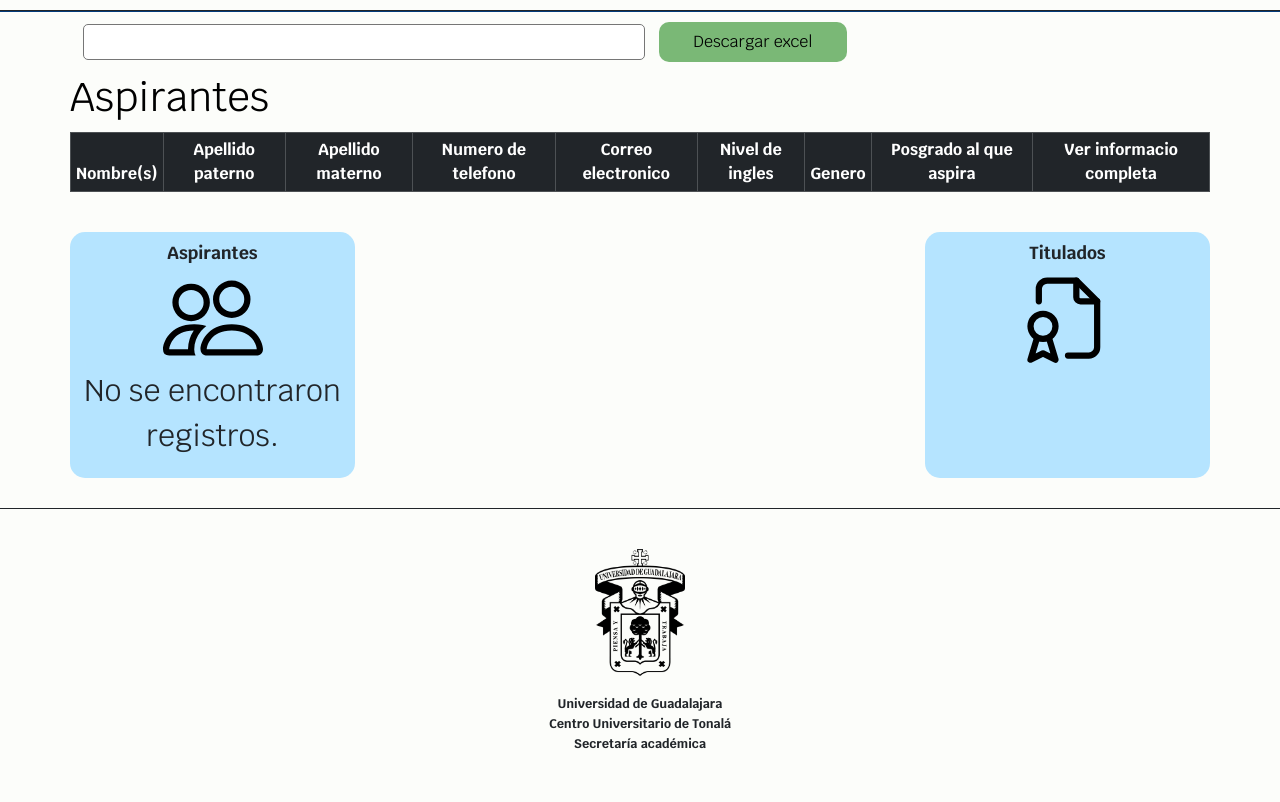
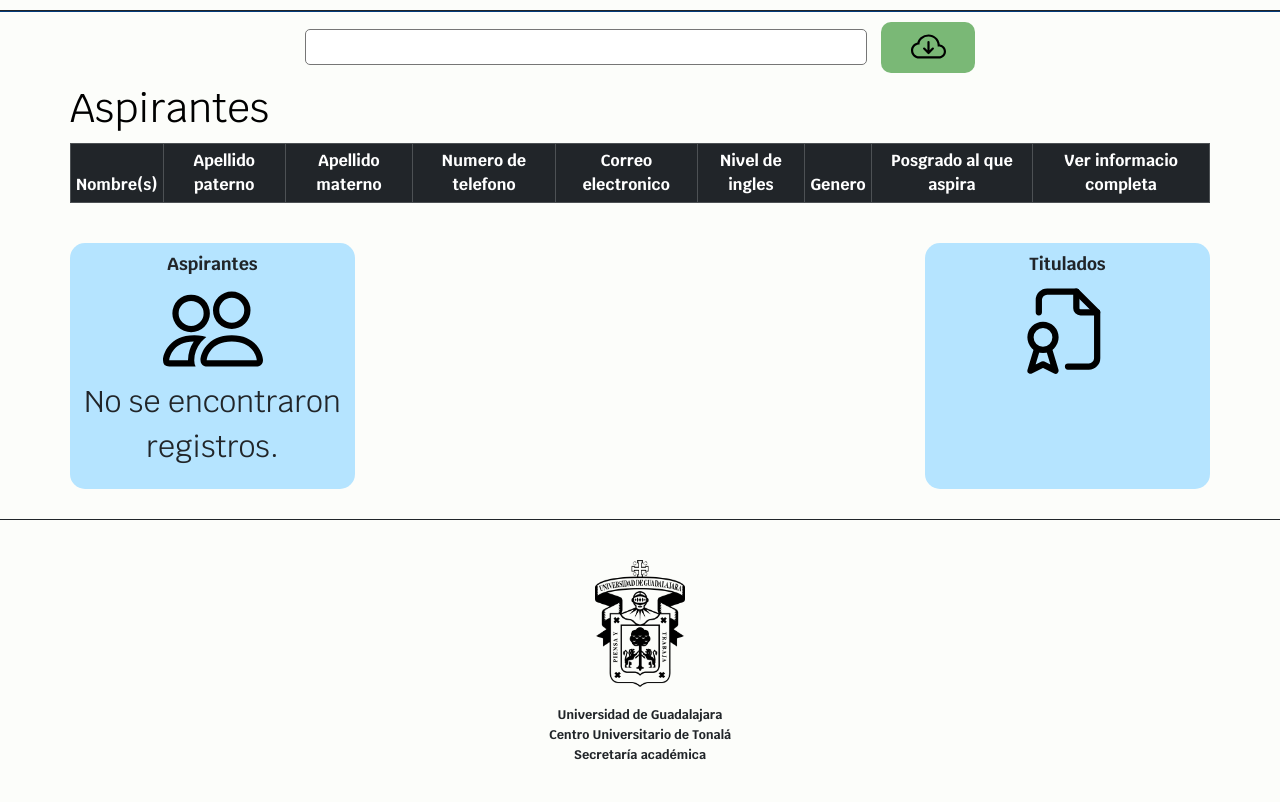
Before and after one commit to alanmichel10/ServicioSocial_SeguimientoDeEgresados, a Flask app: template src/templates/panelPrincipal/panelAdmin/dashboard/crud.html in a window 1280 px wide. Shown: the part 88-890 px from the top of the page. Before the commit the page ends 837 px from the top, so only its background shows below. Run offline with Flask 2, Linux system fonts and the light colour scheme; the template is opened without the code that fills it, so the values that code supplies are empty; some libraries are stand-ins or nearby versions.

Commit message:
Se modifico el boton para descargar el archivo excel

```diff
--- a/src/templates/panelPrincipal/panelAdmin/dashboard/crud.html
+++ b/src/templates/panelPrincipal/panelAdmin/dashboard/crud.html
@@ -4,11 +4,14 @@
 
 <div class="container">
   <div class="row">
-    <div class="col ">
+    <div class="col text-center">
       <input class="col-6 mx-2 busqueda" type="search" placeholder="">
       <!-- Button de descargar excel-->
-      <button type="button" class="btn-Excel col-2 mx-2" onclick="window.location.href='/registros'">
-        Descargar excel
+      <button type="button" class="btn-Excel col-1 mx-2" onclick="window.location.href='/registros'">
+        <svg xmlns="http://www.w3.org/2000/svg" width="35" height="35" fill="currentColor" class="bi bi-cloud-arrow-down" viewBox="0 0 16 16">
+          <path fill-rule="evenodd" d="M7.646 10.854a.5.5 0 0 0 .708 0l2-2a.5.5 0 0 0-.708-.708L8.5 9.293V5.5a.5.5 0 0 0-1 0v3.793L6.354 8.146a.5.5 0 1 0-.708.708z"/>
+          <path d="M4.406 3.342A5.53 5.53 0 0 1 8 2c2.69 0 4.923 2 5.166 4.579C14.758 6.804 16 8.137 16 9.773 16 11.569 14.502 13 12.687 13H3.781C1.708 13 0 11.366 0 9.318c0-1.763 1.266-3.223 2.942-3.593.143-.863.698-1.723 1.464-2.383m.653.757c-.757.653-1.153 1.44-1.153 2.056v.448l-.445.049C2.064 6.805 1 7.952 1 9.318 1 10.785 2.23 12 3.781 12h8.906C13.98 12 15 10.988 15 9.773c0-1.216-1.02-2.228-2.313-2.228h-.5v-.5C12.188 4.825 10.328 3 8 3a4.53 4.53 0 0 0-2.941 1.1z"/>
+        </svg>
       </button>
     </div>
   </div>
```
